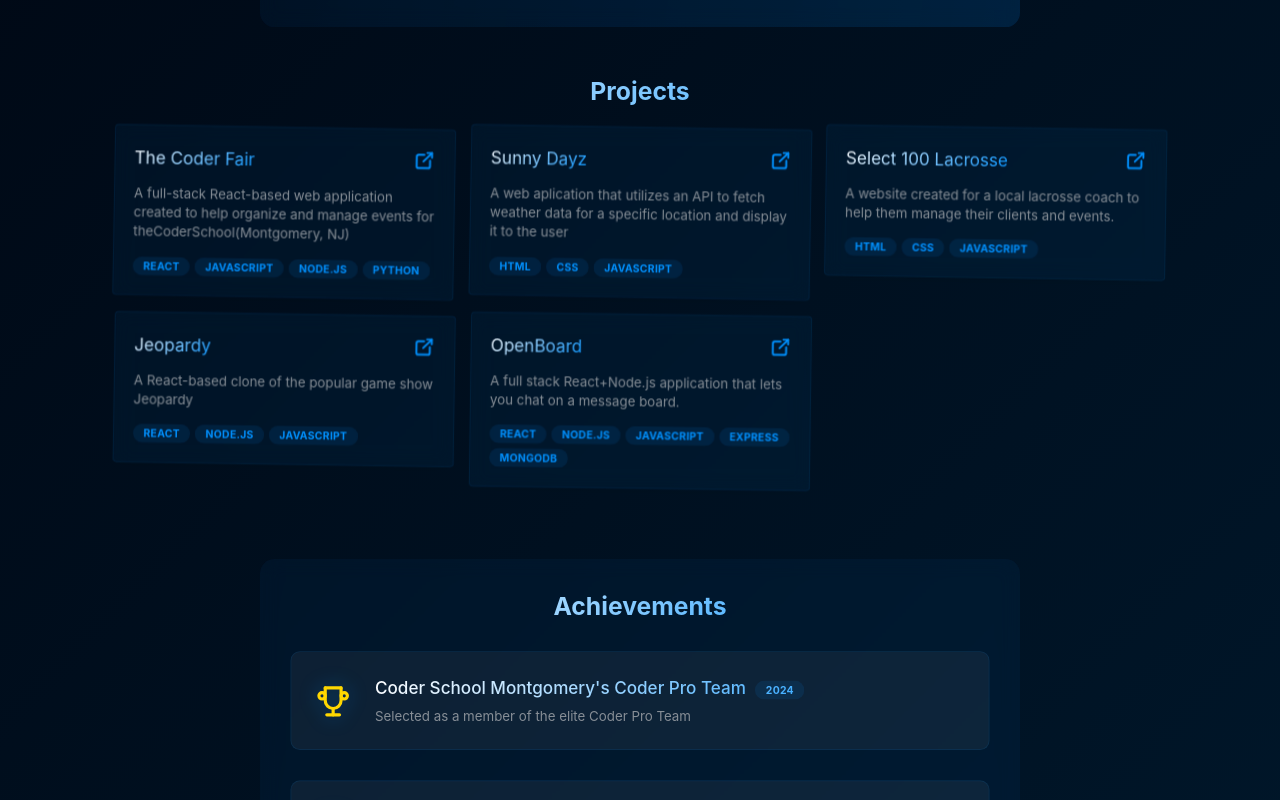
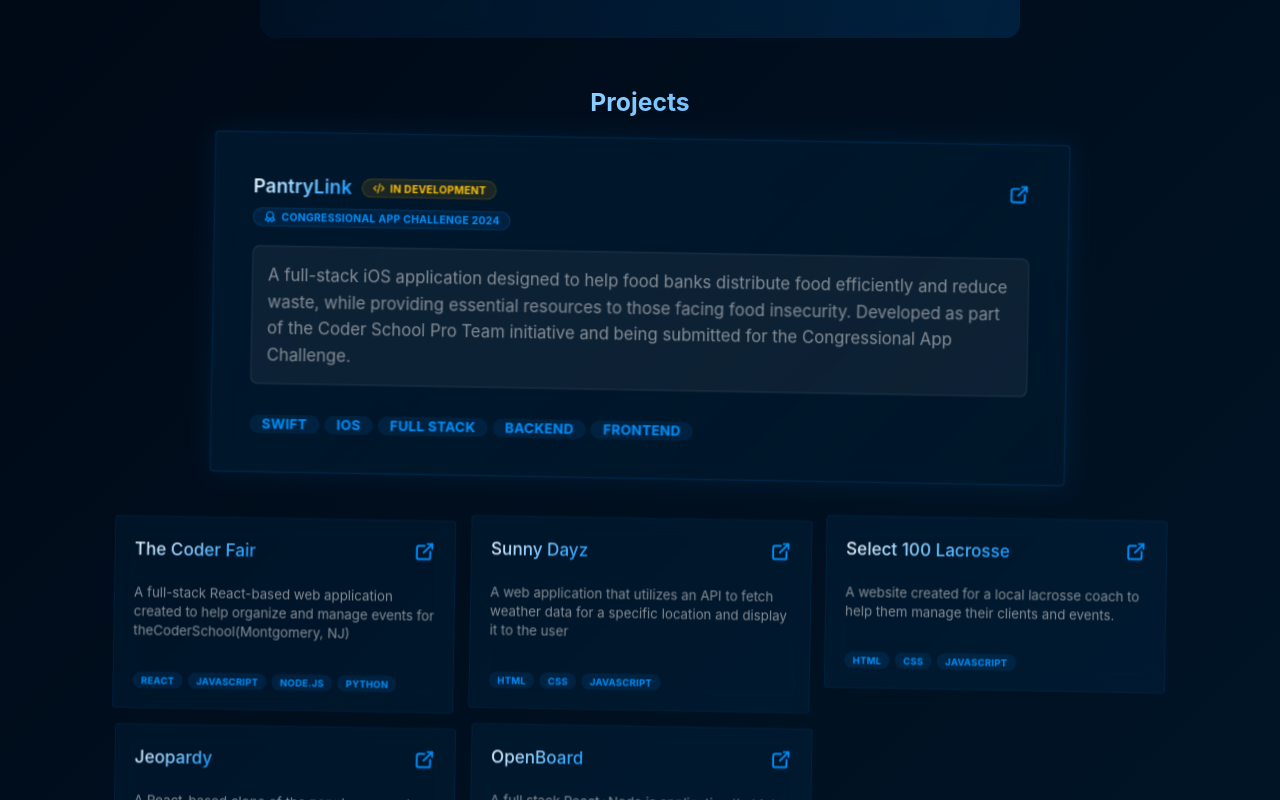
Before and after one commit to JoshSambol/Joshua-Sambol, a React (Vite) app in the folder client/: page / in a window 1280 px wide. Shown: the part 760-1560 px from the top of the page. Built offline with nearby package versions, Linux system fonts and the light colour scheme.

Commit message:
Featured project, Links open in new tab

```diff
--- a/client/src/components/Contact.jsx
+++ b/client/src/components/Contact.jsx
@@ -50,6 +50,7 @@ const Contact = ({ itemVariants }) => {
                 key={social.label}
                 href={social.link}
                 target="_blank"
+                rel="noopener noreferrer"
                 style={{ textDecoration: 'none' }}
               >
                 <motion.div
--- a/client/src/components/Projects.jsx
+++ b/client/src/components/Projects.jsx
@@ -1,9 +1,19 @@
 import { motion } from 'framer-motion';
-import { Box, Title, Grid, Card, Group, Text, Badge } from '@mantine/core';
-import { IconExternalLink } from '@tabler/icons-react';
+import { Box, Title, Grid, Card, Group, Text, Badge, Container, Stack } from '@mantine/core';
+import { IconExternalLink, IconCode, IconAward } from '@tabler/icons-react';
 import FloatingElement from './FloatingElement';
 
 const Projects = ({ itemVariants }) => {
+  const featuredProject = {
+    title: "PantryLink",
+    description: "A full-stack iOS application designed to help food banks distribute food efficiently and reduce waste, while providing essential resources to those facing food insecurity. Developed as part of the Coder School Pro Team initiative and being submitted for the Congressional App Challenge.",
+    technologies: ["Swift", "iOS", "Full Stack", "Backend", "Frontend"],
+    link: "https://github.com/posaune14/yellow_team",
+    featured: true,
+    status: "In Development",
+    challenge: "Congressional App Challenge 2024"
+  };
+
   const projects = [
     {
       title: "The Coder Fair",
@@ -13,7 +23,7 @@ const Projects = ({ itemVariants }) => {
     },
     {
       title: "Sunny Dayz",
-      description: "A web aplication that utilizes an API to fetch weather data for a specific location and display it to the user",
+      description: "A web application that utilizes an API to fetch weather data for a specific location and display it to the user",
       technologies: ["HTML", "CSS", "JavaScript"],
       link: "https://sunnydayz.joshuasambol.com"
     },
@@ -37,6 +47,134 @@ const Projects = ({ itemVariants }) => {
     }
   ];
 
+  const ProjectCard = ({ project, isFeatured }) => (
+    <FloatingElement delay={isFeatured ? 0 : 0.1}>
+      <motion.div
+        whileHover={{
+          scale: 1.05,
+          transition: { duration: 0.3 }
+        }}
+      >
+        <Card
+          shadow="sm"
+          padding="lg"
+          style={{
+            background: isFeatured
+              ? 'linear-gradient(135deg, rgba(0,145,255,0.08), rgba(0,145,255,0.03))'
+              : 'rgba(0,145,255,0.05)',
+            backdropFilter: 'blur(10px)',
+            border: isFeatured
+              ? '1px solid rgba(0,145,255,0.2)'
+              : '1px solid rgba(0,145,255,0.1)',
+            height: '100%',
+            ...(isFeatured && {
+              maxWidth: '900px',
+              margin: '0 auto 2rem auto',
+              padding: '2.5rem',
+              boxShadow: '0 0 30px rgba(0,145,255,0.1)',
+            })
+          }}
+        >
+          <Stack gap="md">
+            <Group justify="space-between" align="flex-start">
+              <div>
+                <Group gap="xs" mb={5}>
+                  <Text
+                    size={isFeatured ? "xl" : "lg"}
+                    fw={isFeatured ? 600 : 500}
+                    style={{
+                      background: 'linear-gradient(135deg, #fff, #0091FF)',
+                      WebkitBackgroundClip: 'text',
+                      WebkitTextFillColor: 'transparent',
+                    }}
+                  >
+                    {project.title}
+                  </Text>
+                  {isFeatured && project.status && (
+                    <Badge
+                      leftSection={<IconCode size={14} />}
+                      variant="light"
+                      size="md"
+                      style={{
+                        background: 'rgba(255, 193, 7, 0.1)',
+                        color: '#FFC107',
+                        border: '1px solid rgba(255, 193, 7, 0.2)',
+                      }}
+                    >
+                      {project.status}
+                    </Badge>
+                  )}
+                </Group>
+                {isFeatured && project.challenge && (
+                  <Badge
+                    leftSection={<IconAward size={14} />}
+                    variant="light"
+                    size="md"
+                    style={{
+                      background: 'rgba(0,145,255,0.1)',
+                      color: '#0091FF',
+                      border: '1px solid rgba(0,145,255,0.2)',
+                    }}
+                  >
+                    {project.challenge}
+                  </Badge>
+                )}
+              </div>
+              <motion.div
+                whileHover={{ scale: 1.2 }}
+                transition={{ duration: 0.2 }}
+              >
+                <a
+                  href={project.link}
+                  target="_blank"
+                  rel="noopener noreferrer"
+                >
+                  <IconExternalLink style={{ color: '#0091FF' }}/>
+                </a>
+              </motion.div>
+            </Group>
+
+            <Text
+              size={isFeatured ? "md" : "sm"}
+              mb="md"
+              c="dimmed"
+              style={isFeatured ? {
+                fontSize: '1.1rem',
+                lineHeight: 1.6,
+                background: 'rgba(255, 255, 255, 0.05)',
+                padding: '1rem',
+                borderRadius: '8px',
+                border: '1px solid rgba(255, 255, 255, 0.1)',
+              } : {}}
+            >
+              {project.description}
+            </Text>
+
+            <Group gap={5}>
+              {project.technologies.map(tech => (
+                <Badge
+                  key={tech}
+                  variant="light"
+                  size={isFeatured ? "md" : "sm"}
+                  style={{
+                    background: 'rgba(0,145,255,0.1)',
+                    color: '#0091FF',
+                    ...(isFeatured && {
+                      padding: '8px 12px',
+                      fontSize: '0.9rem',
+                    })
+                  }}
+                >
+                  {tech}
+                </Badge>
+              ))}
+            </Group>
+          </Stack>
+        </Card>
+      </motion.div>
+    </FloatingElement>
+  );
+
   return (
     <motion.div
       variants={itemVariants}
@@ -56,66 +194,17 @@ const Projects = ({ itemVariants }) => {
         >
           Projects
         </Title>
+
+        {/* Featured Project */}
+        <Container size="lg" mb={40}>
+          <ProjectCard project={featuredProject} isFeatured={true} />
+        </Container>
+
+        {/* Other Projects */}
         <Grid>
           {projects.map((project, index) => (
             <Grid.Col key={project.title} span={{ base: 12, sm: 6, md: 4 }}>
-              <FloatingElement delay={index * 0.1}>
-                <motion.div
-                  whileHover={{
-                    scale: 1.05,
-                    // rotate: [0, -2, 2, 0],
-                    transition: { duration: 0.3 }
-                  }}
-                >
-                  <Card
-                    shadow="sm"
-                    padding="lg"
-                    style={{
-                      background: 'rgba(0,145,255,0.05)',
-                      backdropFilter: 'blur(10px)',
-                      border: '1px solid rgba(0,145,255,0.1)',
-                      height: '100%'
-                    }}
-                  >
-                    <Group justify="space-between" mb="xs">
-                      <Text
-                        size="lg"
-                        style={{
-                          background: 'linear-gradient(135deg, #fff, #0091FF)',
-                          WebkitBackgroundClip: 'text',
-                          WebkitTextFillColor: 'transparent',
-                        }}
-                      >
-                        {project.title}
-                      </Text>
-                      <motion.div
-                        whileHover={{ scale:1.2 }}
-                        transition={{ duration: 0.2 }}
-                      >
-                        <a href={project.link}><IconExternalLink style={{ color: '#0091FF' }}/></a>
-
-                      </motion.div>
-                    </Group>
-                    <Text size="sm" mb="md" c="dimmed">
-                      {project.description}
-                    </Text>
-                    <Group gap={5}>
-                      {project.technologies.map(tech => (
-                        <Badge
-                          key={tech}
-                          variant="light"
-                          style={{
-                            background: 'rgba(0,145,255,0.1)',
-                            color: '#0091FF'
-                          }}
-                        >
-                          {tech}
-                        </Badge>
-                      ))}
-                    </Group>
-                  </Card>
-                </motion.div>
-              </FloatingElement>
+              <ProjectCard project={project} isFeatured={false} />
             </Grid.Col>
           ))}
         </Grid>
```
